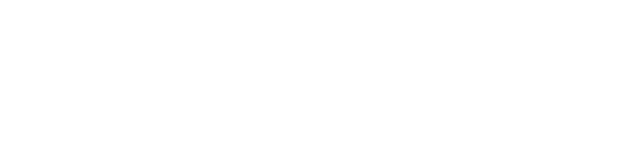
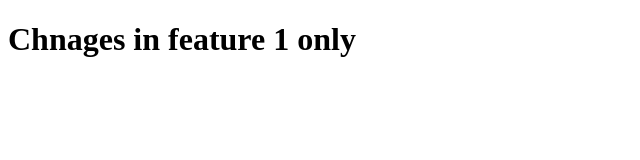
Before and after one commit to Sanyam2000/localrepo, a plain HTML site: page index.html in a window 1280 px wide. Shown: the whole page, without its empty margins (0-640 px from the left). Drawn offline with Linux system fonts and the light colour scheme.

Commit message:
feauture 1 changes

```diff
--- a/index.html
+++ b/index.html
@@ -6,6 +6,6 @@
     <title>Document</title>
 </head>
 <body>
-
+    <H1> Chnages in feature 1 only </H1>
 </body>
 </html>
```
